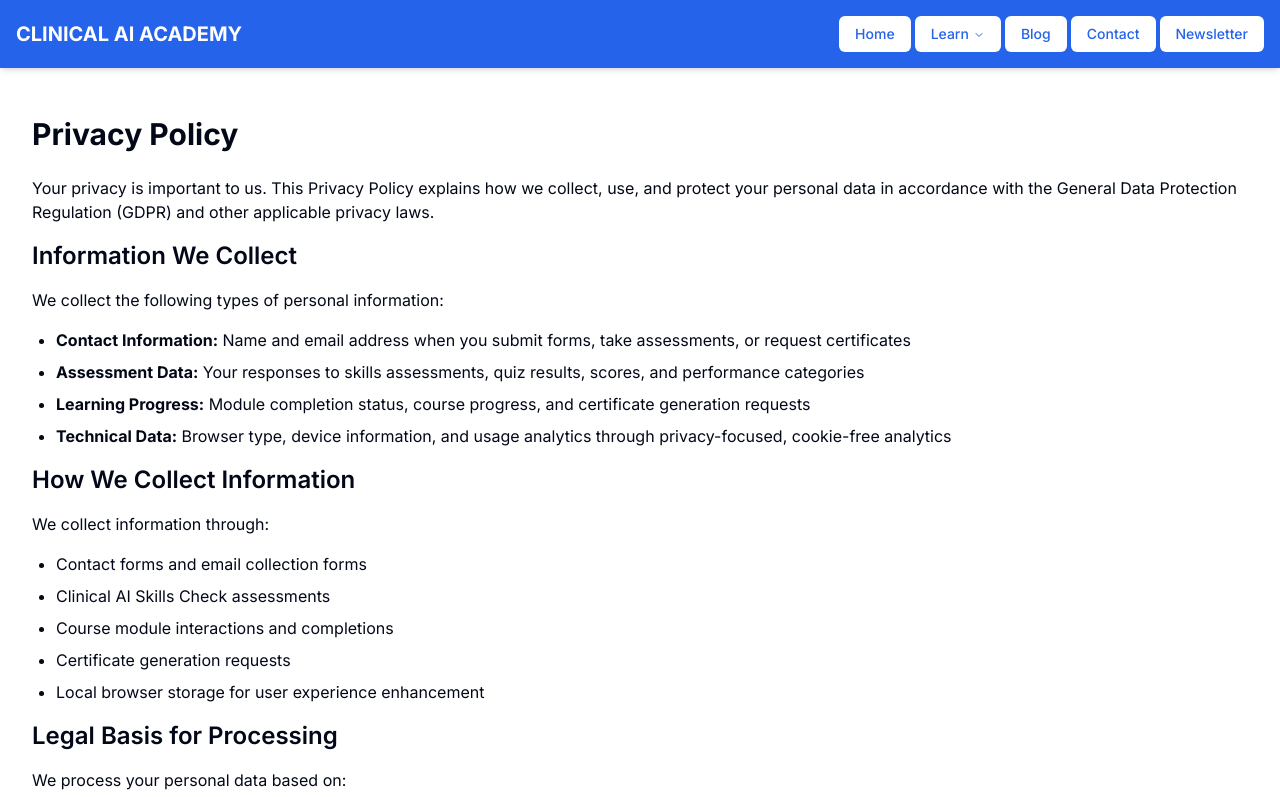
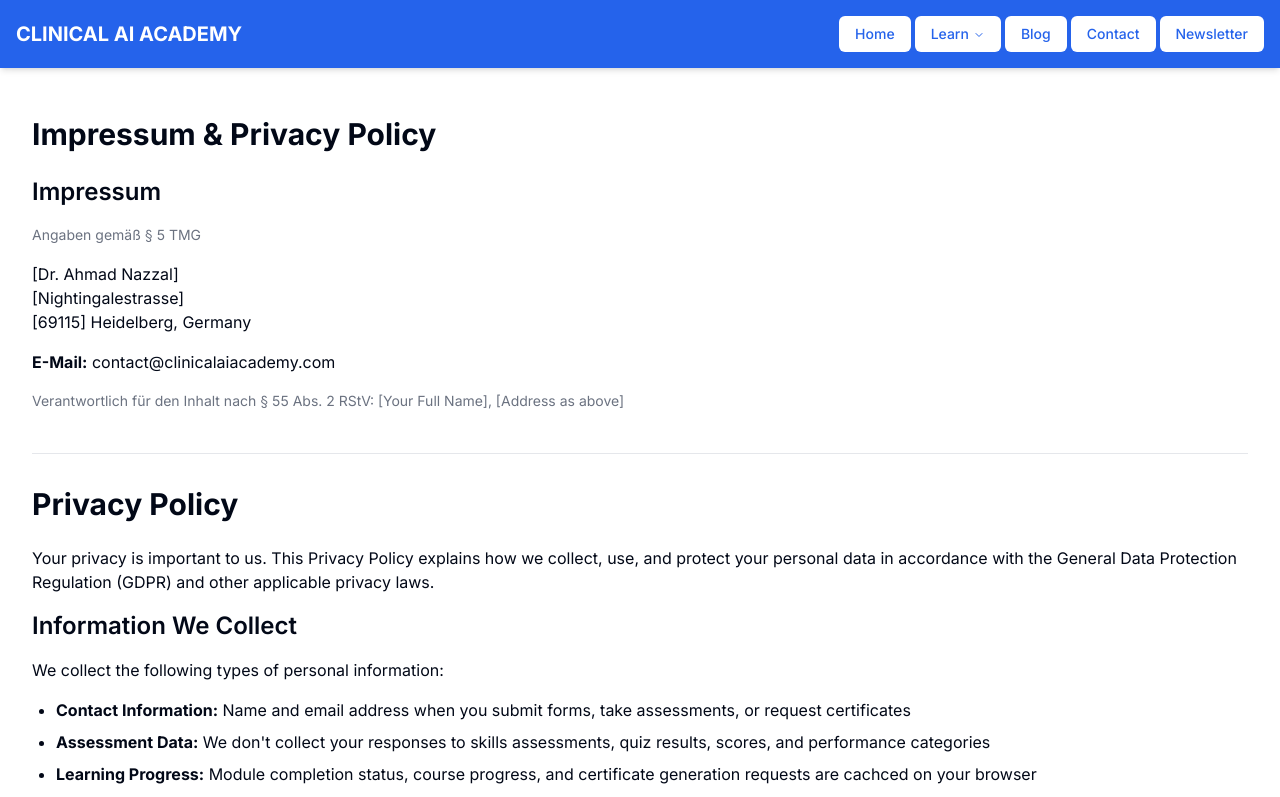
Before and after one commit to anazz-dev/ai-healthcare-learn, a Next.js app: page /privacy in a window 1280 px wide. Shown: the top 797 px of the page. Built offline with nearby package versions, Linux system fonts and the light colour scheme.

Commit message:
add Impressum to privacy page

```diff
--- a/src/app/privacy/page.tsx
+++ b/src/app/privacy/page.tsx
@@ -3,7 +3,30 @@ import React from 'react';
 const PrivacyPolicyPage: React.FC = () => {
   return (
     <div className="container mx-auto px-4 py-8">
-      <h1 className="text-3xl font-bold mb-6">Privacy Policy</h1>
+
+      <h1 className="text-3xl font-bold mb-6">Impressum & Privacy Policy</h1>
+
+      {/* IMPRESSUM */}
+      <div className="space-y-4 mb-10">
+        <h2 className="text-2xl font-semibold mb-3">Impressum</h2>
+        <p className="text-sm text-gray-500">Angaben gemäß § 5 TMG</p>
+        <p>
+          [Dr. Ahmad Nazzal]<br />
+          [Nightingalestrasse]<br />
+          [69115] Heidelberg, Germany
+        </p>
+        <p>
+          <strong>E-Mail:</strong> contact@clinicalaiacademy.com
+        </p>
+        <p className="text-sm text-gray-500 mt-2">
+          Verantwortlich für den Inhalt nach § 55 Abs. 2 RStV: [Your Full Name], [Address as above]
+        </p>
+      </div>
+
+      <hr className="my-8 border-gray-200" />
+
+      {/* PRIVACY POLICY */}
+      <h2 className="text-3xl font-bold mb-6">Privacy Policy</h2>
       <div className="space-y-4">
         <p>
           Your privacy is important to us. This Privacy Policy explains how we collect, use, and protect your personal data in accordance with the General Data Protection Regulation (GDPR) and other applicable privacy laws.
@@ -15,8 +38,8 @@ const PrivacyPolicyPage: React.FC = () => {
         </p>
         <ul className="list-disc ml-6 space-y-2">
           <li><strong>Contact Information:</strong> Name and email address when you submit forms, take assessments, or request certificates</li>
-          <li><strong>Assessment Data:</strong> Your responses to skills assessments, quiz results, scores, and performance categories</li>
-          <li><strong>Learning Progress:</strong> Module completion status, course progress, and certificate generation requests</li>
+          <li><strong>Assessment Data:</strong> We don't collect your responses to skills assessments, quiz results, scores, and performance categories</li>
+          <li><strong>Learning Progress:</strong> Module completion status, course progress, and certificate generation requests are cachced on your browser </li>
           <li><strong>Technical Data:</strong> Browser type, device information, and usage analytics through privacy-focused, cookie-free analytics</li>
         </ul>
 
```
Also changed, not shown: 1 other file (tests, documents, lock files or other folders).
